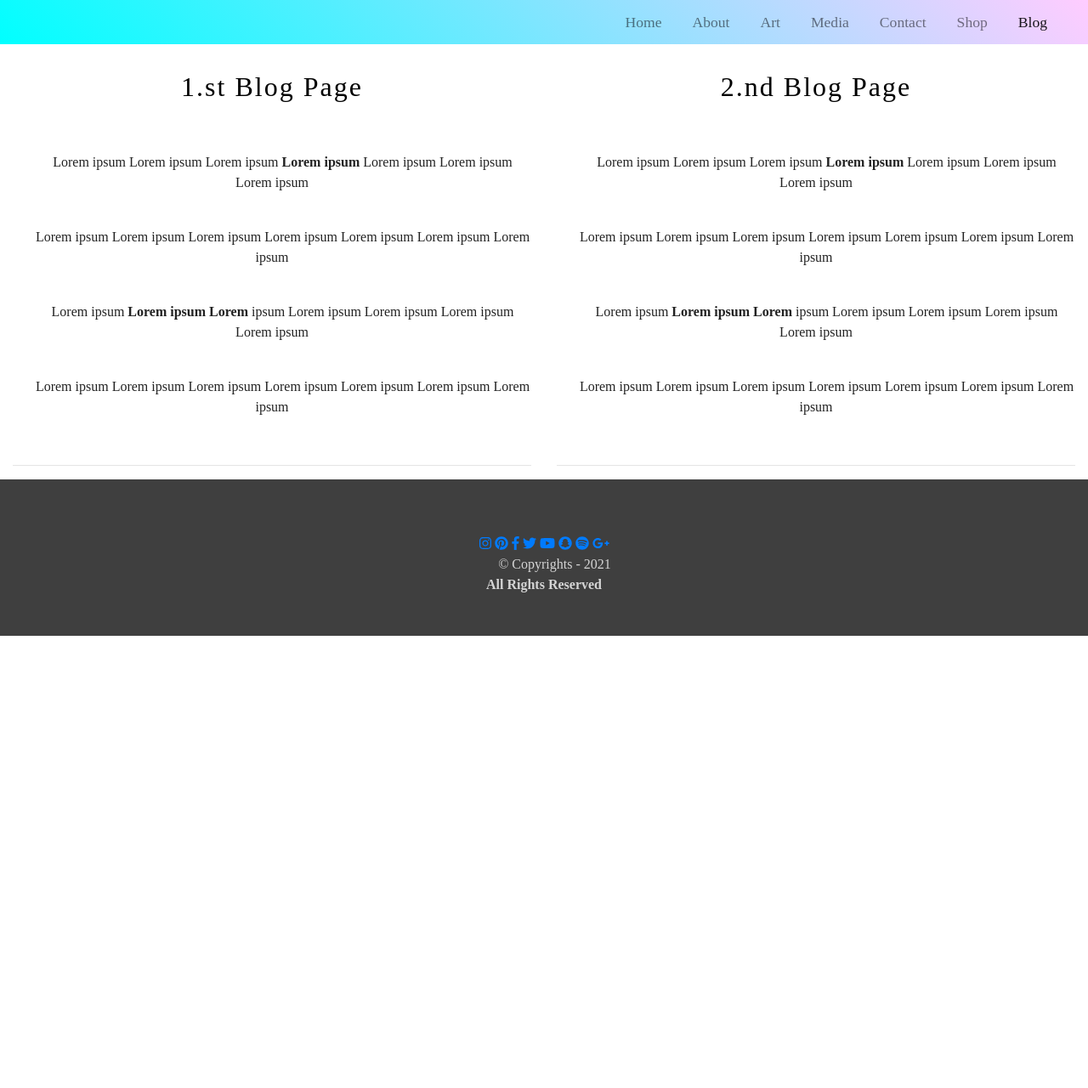
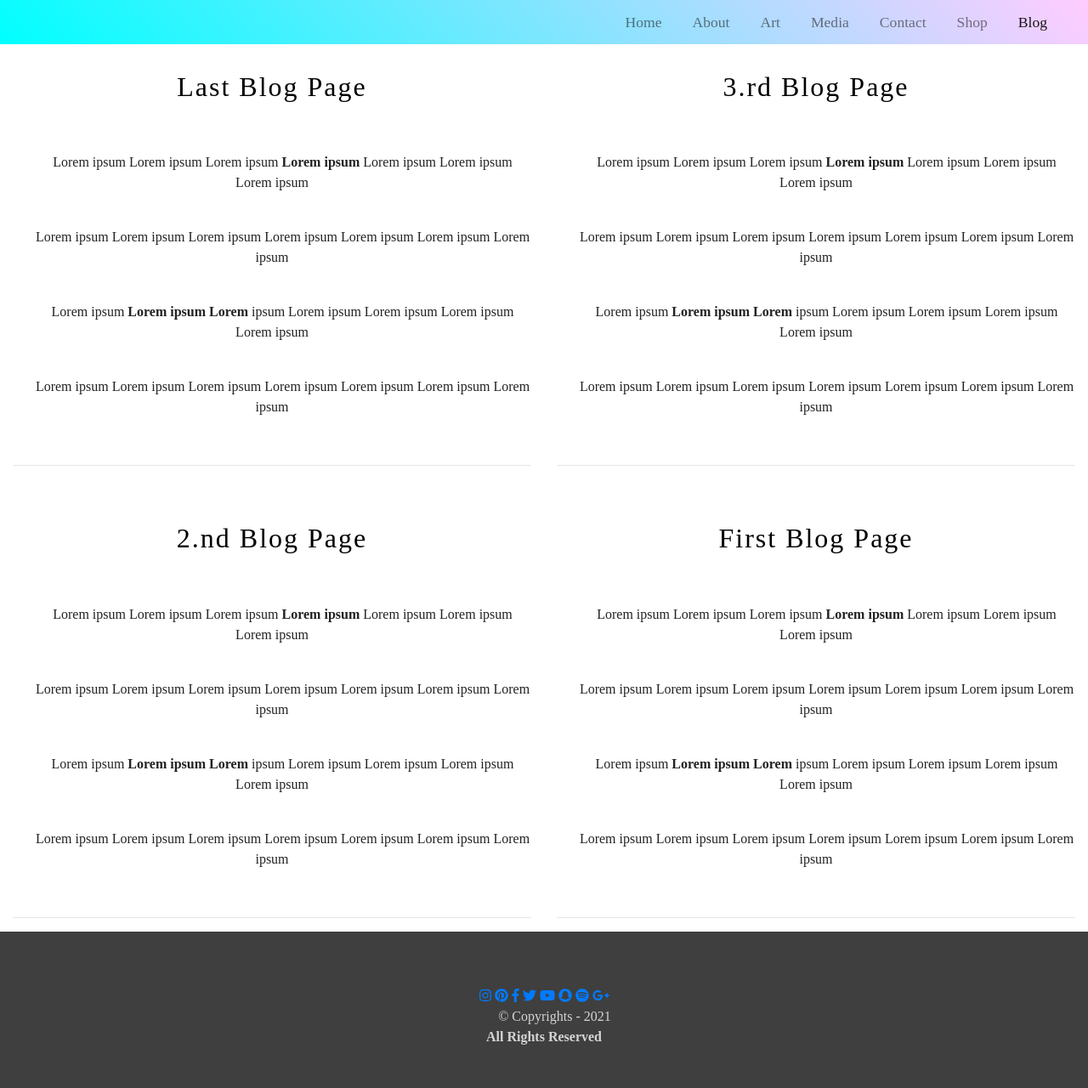
Before and after one commit to itiscelik/kiraGyngazova, a plain HTML site: page blog.html in a window 1280 px wide. Shown: the whole page at 85% size. Before the commit the page ends 800 px from the top, so only its background shows below. Drawn offline with nearby package versions, Linux system fonts and the light colour scheme.

Commit message:
blog page styled

```diff
--- a/blog.html
+++ b/blog.html
@@ -51,7 +51,15 @@
         <div class="container-fluid">
             <div class="row justify-content-center text-center">
                 <div class="col-lg-6 col-md-6 col-sm-12 col-xs-12">
-                    <h2 id="blog">1.st Blog Page</h2>
+                    <h2 id="blog">Last Blog Page</h2>
+                    <p>Lorem ipsum Lorem ipsum Lorem ipsum <strong>Lorem ipsum </strong> Lorem ipsum Lorem ipsum Lorem ipsum</p><br>
+                    <p>Lorem ipsum Lorem ipsum Lorem ipsum Lorem ipsum Lorem ipsum Lorem ipsum Lorem ipsum</p><br>
+                    <p>Lorem ipsum <strong>Lorem ipsum Lorem</strong> ipsum Lorem ipsum Lorem ipsum Lorem ipsum Lorem ipsum</p><br>
+                    <p>Lorem ipsum Lorem ipsum Lorem ipsum Lorem ipsum Lorem ipsum Lorem ipsum Lorem ipsum</p><br>
+                    <hr>
+                </div>
+                <div class="col-lg-6 col-md-6 col-sm-12 col-xs-12">
+                    <h2 id="blog">3.rd Blog Page</h2>
                     <p>Lorem ipsum Lorem ipsum Lorem ipsum <strong>Lorem ipsum </strong> Lorem ipsum Lorem ipsum Lorem ipsum</p><br>
                     <p>Lorem ipsum Lorem ipsum Lorem ipsum Lorem ipsum Lorem ipsum Lorem ipsum Lorem ipsum</p><br>
                     <p>Lorem ipsum <strong>Lorem ipsum Lorem</strong> ipsum Lorem ipsum Lorem ipsum Lorem ipsum Lorem ipsum</p><br>
@@ -60,6 +68,14 @@
                 </div>
                 <div class="col-lg-6 col-md-6 col-sm-12 col-xs-12">
                     <h2 id="blog">2.nd Blog Page</h2>
+                    <p>Lorem ipsum Lorem ipsum Lorem ipsum <strong>Lorem ipsum </strong> Lorem ipsum Lorem ipsum Lorem ipsum</p><br>
+                    <p>Lorem ipsum Lorem ipsum Lorem ipsum Lorem ipsum Lorem ipsum Lorem ipsum Lorem ipsum</p><br>
+                    <p>Lorem ipsum <strong>Lorem ipsum Lorem</strong> ipsum Lorem ipsum Lorem ipsum Lorem ipsum Lorem ipsum</p><br>
+                    <p>Lorem ipsum Lorem ipsum Lorem ipsum Lorem ipsum Lorem ipsum Lorem ipsum Lorem ipsum</p><br>
+                    <hr>
+                </div>
+                <div class="col-lg-6 col-md-6 col-sm-12 col-xs-12">
+                    <h2 id="blog">First Blog Page</h2>
                     <p>Lorem ipsum Lorem ipsum Lorem ipsum <strong>Lorem ipsum </strong> Lorem ipsum Lorem ipsum Lorem ipsum</p><br>
                     <p>Lorem ipsum Lorem ipsum Lorem ipsum Lorem ipsum Lorem ipsum Lorem ipsum Lorem ipsum</p><br>
                     <p>Lorem ipsum <strong>Lorem ipsum Lorem</strong> ipsum Lorem ipsum Lorem ipsum Lorem ipsum Lorem ipsum</p><br>
```
